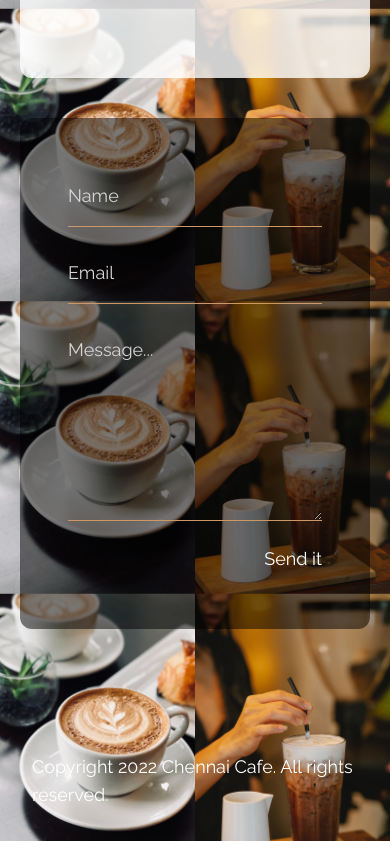
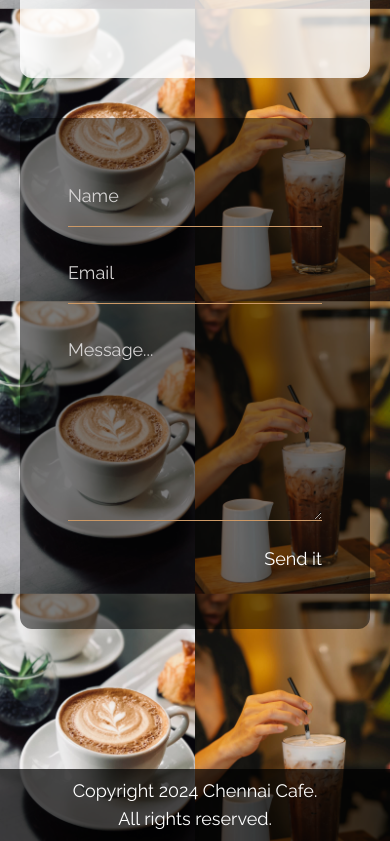
Before and after one commit to axessmongo/cafe, a React (Create React App) app: page / in a window 390 px wide. Shown: the part 5030-5871 px from the top of the page. Built offline with nearby package versions, Linux system fonts and the light colour scheme.

Commit message:
fixed footer on mobile responsiveness

```diff
--- a/src/Components/Main.jsx
+++ b/src/Components/Main.jsx
@@ -229,8 +229,8 @@ export default function Main({ scrolled }) {
                             </div>
                         </div>
                         <footer className="absolute bottom-0 left-0 w-full">
-                            <div className="text-white container mx-auto tm-container p-8 text-lg flex flex-col md:flex-row justify-between">
-                                <span>Copyright 2022 Chennai Cafe. All rights reserved.</span>
+                            <div className="text-white bg-black bg-opacity-70 text-center text-lg py-2">
+                                <span>Copyright 2024 Chennai Cafe.<br/> All rights reserved.</span>
                                 {/* <span className="mt-5 md:mt-0">Design: <a href="https://www.tooplate.com" target="_parent">Tooplate</a></span> */}
                             </div>
                         </footer>
```
